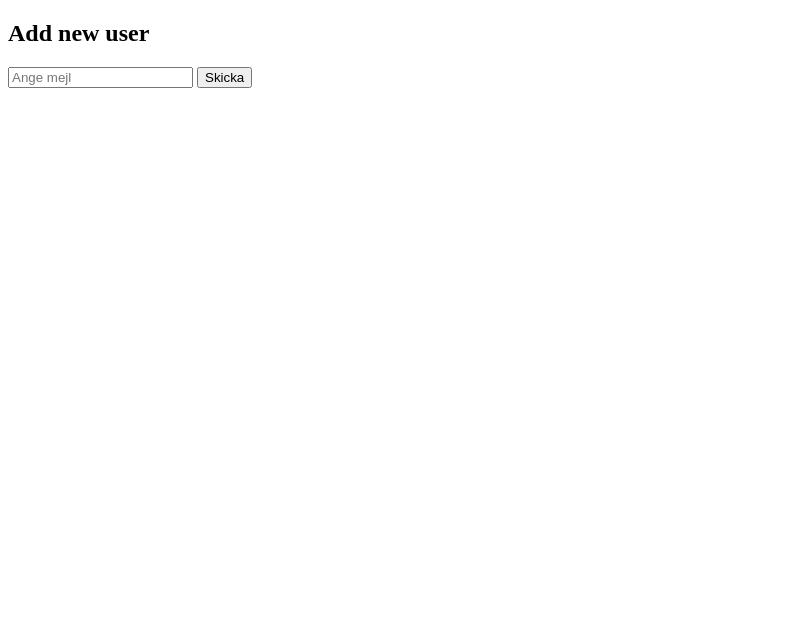
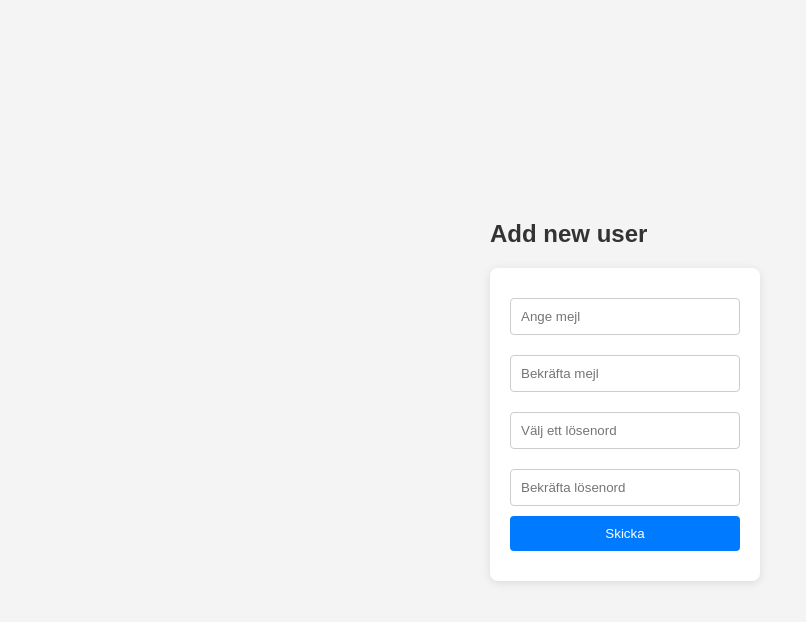
Before and after one commit to OzzoDev/crmClient, a plain HTML site: page index.html in a window 1280 px wide. Shown: the whole page, without its empty margins (0-806 px from the left). Drawn offline with Linux system fonts and the light colour scheme.

Commit message:
Confirmation to email input and password input also added css

```diff
--- a/index.html
+++ b/index.html
@@ -1,17 +1,20 @@
 <!DOCTYPE html>
 <html lang="en">
   <head>
-    <meta charset="UTF-8">
-    <meta name="viewport" content="width=device-width, initial-scale=1.0">
+    <meta charset="UTF-8" />
+    <meta name="viewport" content="width=device-width, initial-scale=1.0" />
     <title>CRM Client</title>
-    <link rel="stylesheet" href="styles.css">
+    <link rel="stylesheet" href="styles.css" />
   </head>
   <body>
     <div>
       <h2>Add new user</h2>
       <form id="userForm">
-            <input id="userEmail" placeholder="Ange mejl">
-            <button type="submit" id="inputBtn">Skicka</button>
+        <input id="userEmail" placeholder="Ange mejl" />
+        <input id="confirmUserEmail" placeholder="Bekräfta mejl" />
+        <input id="userPassword" placeholder="Välj ett lösenord" />
+        <input id="confirmUserPassword" placeholder="Bekräfta lösenord" />
+        <button type="submit" id="submitBtn">Skicka</button>
         <p id="submitMessage"></p>
       </form>
       <ul id="users"></ul>
--- a/styles.css
+++ b/styles.css
@@ -1,7 +1,75 @@
-.success{
-    color: rgb(40, 167, 40);
+* {
+  margin: 0;
+  padding: 0;
+  box-sizing: border-box;
 }
 
-.error{
-    color: red;;
+body {
+  font-family: Arial, sans-serif;
+  background-color: #f4f4f4;
+  display: flex;
+  justify-content: center;
+  align-items: center;
+  height: 100vh;
+  margin: 0;
 }
+
+h2 {
+  color: #333;
+  margin-bottom: 20px;
+}
+
+#userForm {
+  background: white;
+  border-radius: 8px;
+  box-shadow: 0 2px 10px rgba(0, 0, 0, 0.1);
+  padding: 20px;
+  width: 300px;
+  max-width: 90%;
+}
+
+input {
+  width: 100%;
+  padding: 10px;
+  margin: 10px 0;
+  border: 1px solid #ccc;
+  border-radius: 4px;
+  transition: border-color 0.3s;
+}
+
+input:focus {
+  border-color: #007bff;
+  outline: none;
+}
+
+#submitBtn {
+  background-color: #007bff;
+  color: white;
+  border: none;
+  padding: 10px;
+  border-radius: 4px;
+  cursor: pointer;
+  width: 100%;
+  transition: background-color 0.3s;
+}
+
+#submitBtn:hover {
+  background-color: #0056b3;
+}
+
+#submitMessage {
+  margin-top: 10px;
+}
+
+@media (max-width: 400px) {
+  #userForm {
+    width: 90%;
+  }
+}
+
+.success {
+  color: rgb(40, 167, 40);
+}
+.error {
+  color: red;
+}
```
Lines whose indentation alone changed are shown as unchanged.
